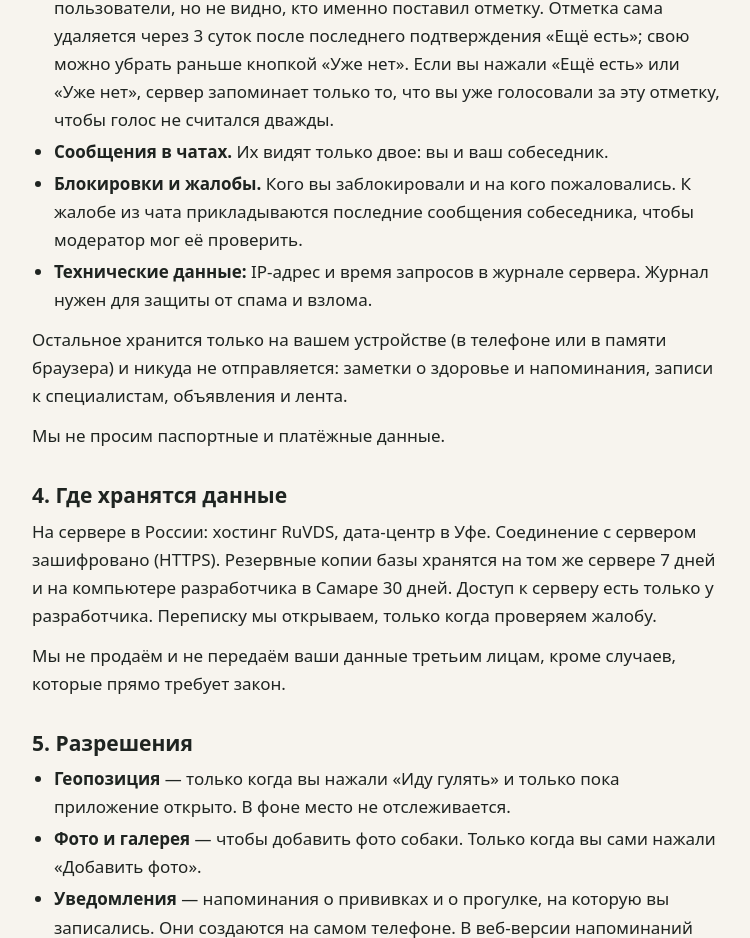
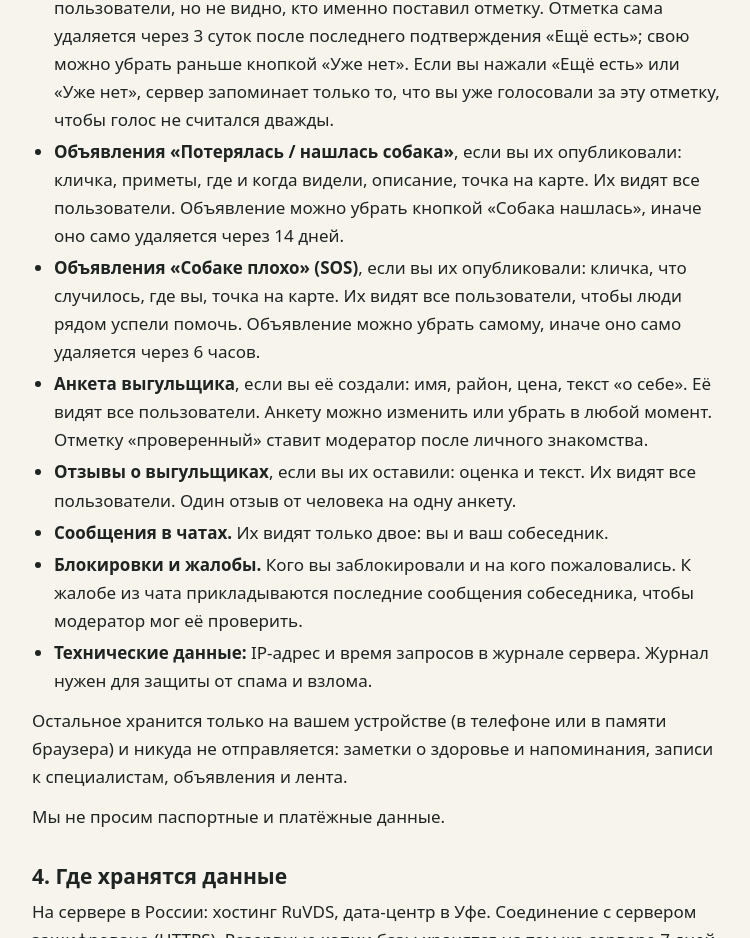
Before and after one commit to evgeniykorobach-eng/gulyaem, a plain HTML site: page privacy-app.html in a window 1280 px wide. Shown: the part 1759-2697 px from the top of the page, without its empty margins (264-1014 px from the left). Drawn offline with Linux system fonts and the light colour scheme.

Commit message:
Политика: SOS-объявления, анкеты выгульщиков и отзывы; добавили пункт про потерянных собак

```diff
--- a/privacy-app.html
+++ b/privacy-app.html
@@ -82,6 +82,13 @@ li { margin-bottom: 4px; }
     <li><b>Отметки опасных мест</b> (отрава, стекло, агрессивная собака), если вы их поставили: что случилось, описание, точка на карте и дата.
     Их видят все пользователи, но не видно, кто именно поставил отметку. Отметка сама удаляется через 3 суток после последнего подтверждения «Ещё есть»;
     свою можно убрать раньше кнопкой «Уже нет». Если вы нажали «Ещё есть» или «Уже нет», сервер запоминает только то, что вы уже голосовали за эту отметку, чтобы голос не считался дважды.</li>
+    <li><b>Объявления «Потерялась / нашлась собака»</b>, если вы их опубликовали: кличка, приметы, где и когда видели, описание, точка на карте.
+    Их видят все пользователи. Объявление можно убрать кнопкой «Собака нашлась», иначе оно само удаляется через 14 дней.</li>
+    <li><b>Объявления «Собаке плохо» (SOS)</b>, если вы их опубликовали: кличка, что случилось, где вы, точка на карте.
+    Их видят все пользователи, чтобы люди рядом успели помочь. Объявление можно убрать самому, иначе оно само удаляется через 6 часов.</li>
+    <li><b>Анкета выгульщика</b>, если вы её создали: имя, район, цена, текст «о себе». Её видят все пользователи.
+    Анкету можно изменить или убрать в любой момент. Отметку «проверенный» ставит модератор после личного знакомства.</li>
+    <li><b>Отзывы о выгульщиках</b>, если вы их оставили: оценка и текст. Их видят все пользователи. Один отзыв от человека на одну анкету.</li>
     <li><b>Сообщения в чатах.</b> Их видят только двое: вы и ваш собеседник.</li>
     <li><b>Блокировки и жалобы.</b> Кого вы заблокировали и на кого пожаловались. К жалобе из чата прикладываются
     последние сообщения собеседника, чтобы модератор мог её проверить.</li>
```
